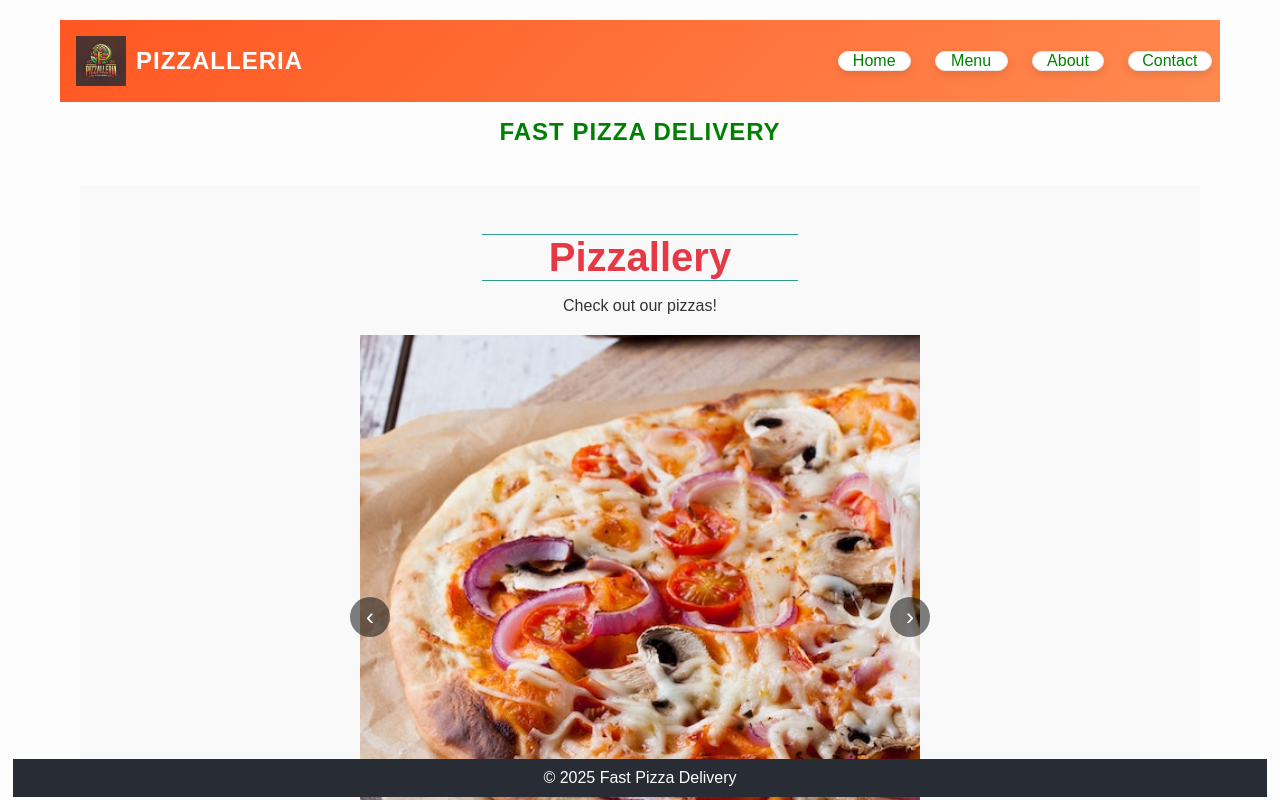
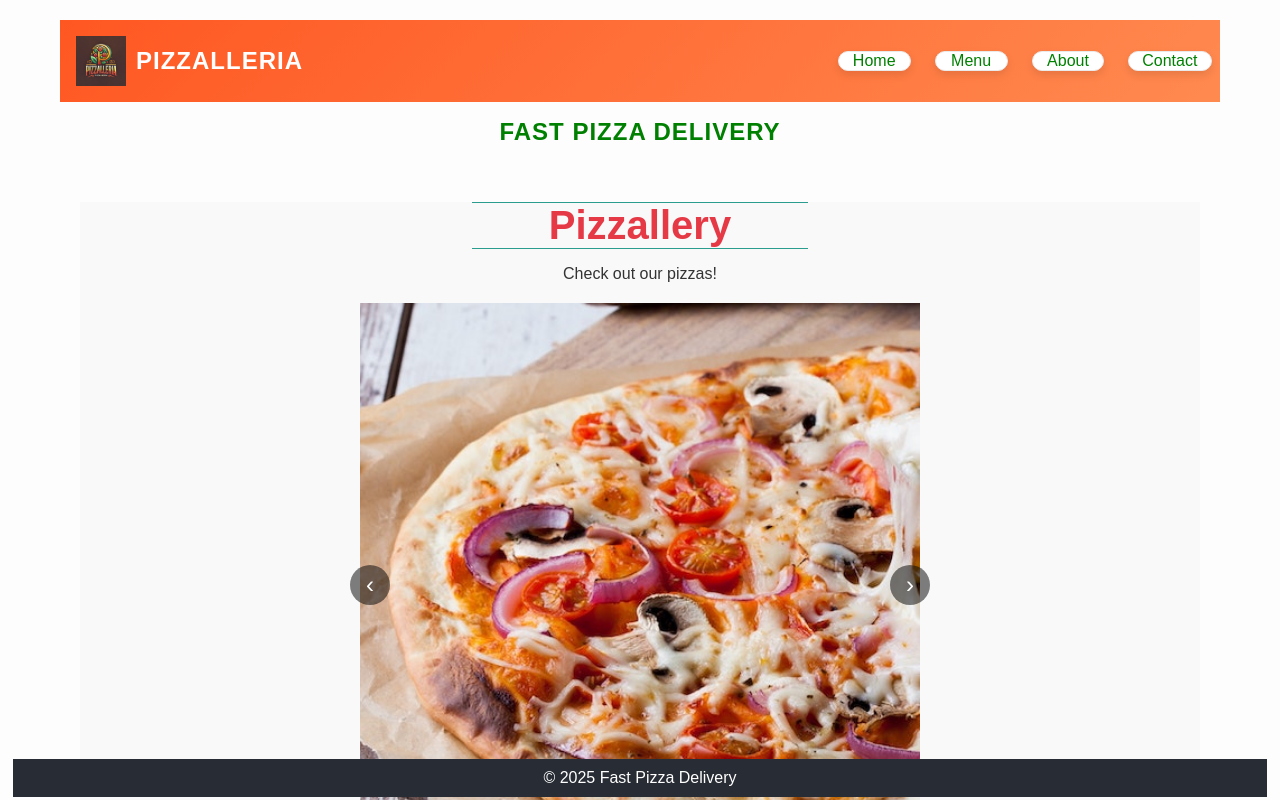
Before and after one commit to okonji-vic/pizza-menu, a React (Create React App) app: page / in a window 1280 px wide. Shown: the top 800 px of the page. Built offline with nearby package versions, Linux system fonts and the light colour scheme.

Commit message:
gallery update

```diff
--- a/src/PizzaGallery.css
+++ b/src/PizzaGallery.css
@@ -2,7 +2,8 @@
   text-align: center;
   position: relative;
   background-color: #f9f9f9;
-  padding: 2rem;
+  padding: 0;
+  border: px solid;
 }
 
 .image-container {
```
